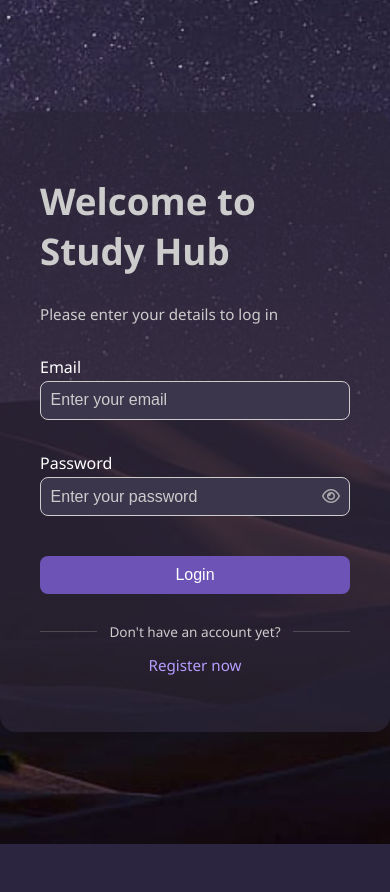
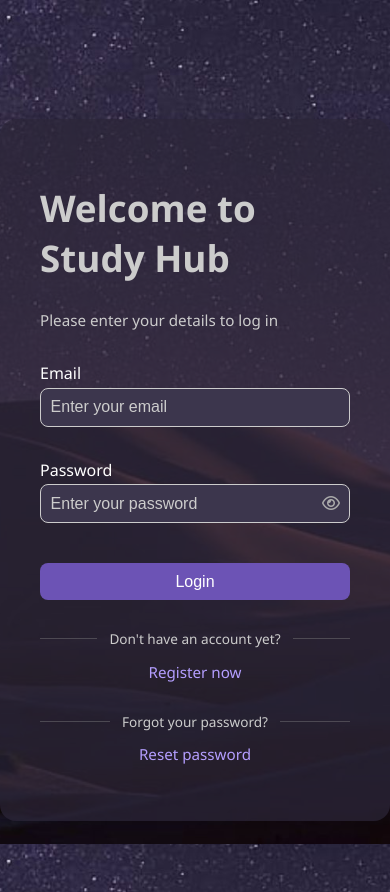
Before and after one commit to Samuel-Daason/Study-Hub, a Flask app: page /login in a window 390 px wide. Before the commit the page ends 844 px from the top, so only its background shows below. Run offline with Flask 3, Linux system fonts and the light colour scheme.

Commit message:
Forgot password, Reset Password feature added

```diff
--- a/app.py
+++ b/app.py
@@ -3,8 +3,11 @@ from models import db, Subject, User
 from catalogue_routes import catalogue_routes, view_papers
 from flask_login import LoginManager
 
+
 # Starting the Flask App
 app = Flask(__name__)
+
+
 
 # Secret Key for runtime and cookies
 app.config['SECRET_KEY'] = '1423'
--- a/catalogue_routes.py
+++ b/catalogue_routes.py
@@ -4,6 +4,11 @@ import os
 from werkzeug.utils import secure_filename
 from flask_login import login_required, current_user, login_user, logout_user
 from werkzeug.security import check_password_hash, generate_password_hash
+from sendgrid import SendGridAPIClient
+from sendgrid.helpers.mail import Mail, Email, To, Content
+import random
+from datetime import datetime, timedelta
+
 
 # Define the blueprint
 catalogue_routes = Blueprint('catalogue_routes', __name__)
@@ -58,7 +63,7 @@ def add_paper(subject_name):
                     description=description,
                     link=filename,
                     subject_id=subject.id,
-                    user_id=current_user.id  # 👈 Add this line
+                    user_id=current_user.id
                 )
                 db.session.add(new_paper)
                 db.session.commit()
@@ -319,3 +324,136 @@ def register():
 def logout():
     logout_user()  # Log the user out
     return redirect(url_for('catalogue_routes.login'))  # Redirect to the login page
+
+
+# Forgot Password route
+@catalogue_routes.route('/forgot_password', methods=['GET', 'POST'])
+def forgot_password():
+    if request.method == 'POST':
+        email = request.form.get('email')
+        user = User.query.filter_by(email=email).first()
+
+        if not user:
+            flash("That account doesn't exist.", 'error')
+            return redirect(url_for('catalogue_routes.forgot_password'))
+
+        # Generate a 6-digit reset code
+        reset_code = str(random.randint(100000, 999999))
+
+        # Store the reset code and timestamp
+        user.reset_code = reset_code
+        user.reset_code_sent_at = datetime.utcnow()
+        db.session.commit()
+
+        # Send the reset email with the reset code
+        send_reset_email(user.email, reset_code)
+
+        # flash('A password reset link has been sent to that email adress.', 'info')  # Removed as requested
+        return redirect(url_for('catalogue_routes.verify_code', email=email))
+
+    return render_template('forgot_password.html')
+
+
+# Send Reset Email Route
+# Use the SendGrid API Key directly in the code
+SENDGRID_API_KEY = "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"  # Directly add the API Key here
+
+def send_reset_email(to_email, reset_code):
+    if not SENDGRID_API_KEY:
+        raise ValueError("SendGrid API Key is not set.")
+
+    sg = SendGridAPIClient(SENDGRID_API_KEY)
+    from_email = Email("daasonsamuel@gmail.com")  # You can use your email address here
+    subject = "Password Reset Request"
+    content = Content("text/plain", f"Here is your password reset code: {reset_code}\nIt will expire in 5 minutes.")
+
+    to_email = To(to_email)
+    mail = Mail(from_email, to_email, subject, content)
+
+    try:
+        response = sg.client.mail.send.post(request_body=mail.get())
+        return response
+    except Exception as e:
+        print(f"Error sending email: {e}")
+        return None
+
+# Verify 6 Digit Code
+@catalogue_routes.route('/verify_code', methods=['GET', 'POST'])
+def verify_code():
+    email = request.args.get('email')
+    user = User.query.filter_by(email=email).first()
+
+    if not user:
+        flash("Invalid or expired reset link.", "error")
+        return redirect(url_for('catalogue_routes.forgot_password'))
+
+    if request.method == 'POST':
+        code_entered = request.form.get('reset_code')
+
+        if user.reset_code != code_entered:
+            flash("Incorrect code.", "error")
+        elif datetime.utcnow() > user.reset_code_sent_at + timedelta(minutes=5):
+            flash("Code expired. Please resend.", "error")
+        else:
+            flash("Code verified! You may now reset your password.", "success")
+            return redirect(url_for('catalogue_routes.reset_password', email=email))
+
+    return render_template('verify_code.html', email=email)
+
+
+# Resend Code Route
+@catalogue_routes.route('/resend_code')
+def resend_code():
+    email = request.args.get('email')
+    user = User.query.filter_by(email=email).first()
+
+    if not user:
+        flash("That account doesn't exist.", 'error')
+        return redirect(url_for('catalogue_routes.forgot_password'))
+
+    # Check if the previous reset code has expired
+    if datetime.utcnow() > user.reset_code_sent_at + timedelta(minutes=5):
+        # Generate a new reset code and update timestamp
+        reset_code = str(random.randint(100000, 999999))
+        user.reset_code = reset_code
+        user.reset_code_sent_at = datetime.utcnow()
+        db.session.commit()
+
+        # Resend the email
+        send_reset_email(user.email, reset_code)
+        flash("A new code has been sent to your email.", 'info')
+    else:
+        flash("Please wait before requesting a new code.", 'warning')
+
+    return redirect(url_for('catalogue_routes.verify_code', email=email))
+
+
+
+# Reset Password Route
+@catalogue_routes.route('/reset_password', methods=['GET', 'POST'])
+def reset_password():
+    email = request.args.get('email')
+    user = User.query.filter_by(email=email).first()
+
+    if not user:
+        flash("Invalid reset attempt.", 'error')
+        return redirect(url_for('catalogue_routes.forgot_password'))
+
+    if request.method == 'POST':
+        password = request.form.get('password')
+        confirm_password = request.form.get('confirm_password')
+
+        if password != confirm_password:
+            flash("Passwords do not match.", 'error')
+            return redirect(url_for('catalogue_routes.reset_password', email=email))
+
+        # Use set_password to hash the password
+        user.set_password(password)
+        user.reset_code = None
+        user.reset_code_sent_at = None
+        db.session.commit()
+
+        flash("Your password has been reset. You can now log in.", 'success')
+        return redirect(url_for('catalogue_routes.login'))
+
+    return render_template('reset_password.html', email=email)
--- a/static/css/login_styles.css
+++ b/static/css/login_styles.css
@@ -1,14 +1,121 @@
+/* Media Queries */
+/* Responsive styles */
+@media (max-width: 1024px) {
+    .login-container {
+      padding: 2.8rem 2rem;  /* Reduced padding */
+      max-width: 360px;  /* Slightly smaller width */
+    }
+
+    h1 {
+      font-size: 2rem;
+    }
+
+    .subtitle {
+      font-size: 0.9rem;
+    }
+
+    input,
+    button {
+      font-size: 0.95rem;
+    }
+  }
+
+  @media (max-width: 768px) {
+    .register-link {
+      font-size: 0.85rem;
+      top: 15px;
+      right: 20px;
+    }
+
+    .login-container {
+      padding: 2.3rem 1.5rem;  /* Reduced padding */
+      max-width: 320px;  /* Slightly smaller width */
+    }
+
+    h1 {
+      font-size: 1.8rem;
+    }
+
+    .subtitle {
+      font-size: 0.85rem;
+    }
+
+    input,
+    button {
+      font-size: 0.9rem;
+    }
+
+    .divider span {
+      font-size: 0.8rem;
+    }
+
+    .register-now a {
+      font-size: 0.9rem;
+    }
+  }
+
+  @media (max-width: 480px) {
+    body {
+      align-items: flex-start;
+      padding-top: 3rem;
+    }
+
+    .register-link {
+      font-size: 0.8rem;
+      top: 10px;
+      right: 10px;
+    }
+
+    .login-container {
+      padding: 2rem 1rem;  /* Reduced padding */
+      max-width: 85%;  /* Slightly smaller width */
+      min-height: auto;
+    }
+
+    h1 {
+      font-size: 1.6rem;
+    }
+
+    .subtitle {
+      font-size: 0.8rem;
+    }
+
+    input,
+    button {
+      font-size: 0.85rem;
+      padding: 0.5rem;
+    }
+
+    .divider span {
+      font-size: 0.75rem;
+    }
+
+    .register-now a {
+      font-size: 0.85rem;
+    }
+  }
+
+
+  /* General body and layout styles */
     body {
         margin: 0;
         font-family: 'Segoe UI', sans-serif;
         background: url("/static/images/login_background.jpg") no-repeat center center fixed;
         background-size: cover;
-    height: 100vh;
+        min-height: 100vh;
         display: flex;
         align-items: center;
         justify-content: center;
         position: relative;
+        overflow-x: hidden; /* Ensure horizontal overflow is hidden */
     }
+
+    html {
+        margin: 0;
+        padding: 0;
+    }
+
+
 
   .register-link {
     position: absolute;
--- a/templates/login.html
+++ b/templates/login.html
@@ -42,6 +42,13 @@
         <div class="register-now">
             <a href="{{ url_for('catalogue_routes.register') }}">Register now</a>
         </div>
+
+        <div class="divider">
+            <span>Forgot your password?</span>
+        </div>
+        <div class="register-now">
+            <a href="{{ url_for('catalogue_routes.forgot_password') }}">Reset password</a>
+        </div>
     </div>
 
     <script>
```
Also changed, not shown: other parts of static/css/login_styles.css (+37 -55 lines), models.py (+5 -4 lines), templates/forgot_password.html (added, +40 -0 lines), templates/reset_password.html (added, +34 -0 lines), templates/verify_code.html (added, +42 -0 lines), instance/catalogue.db. Lines whose indentation alone changed are shown as unchanged.
